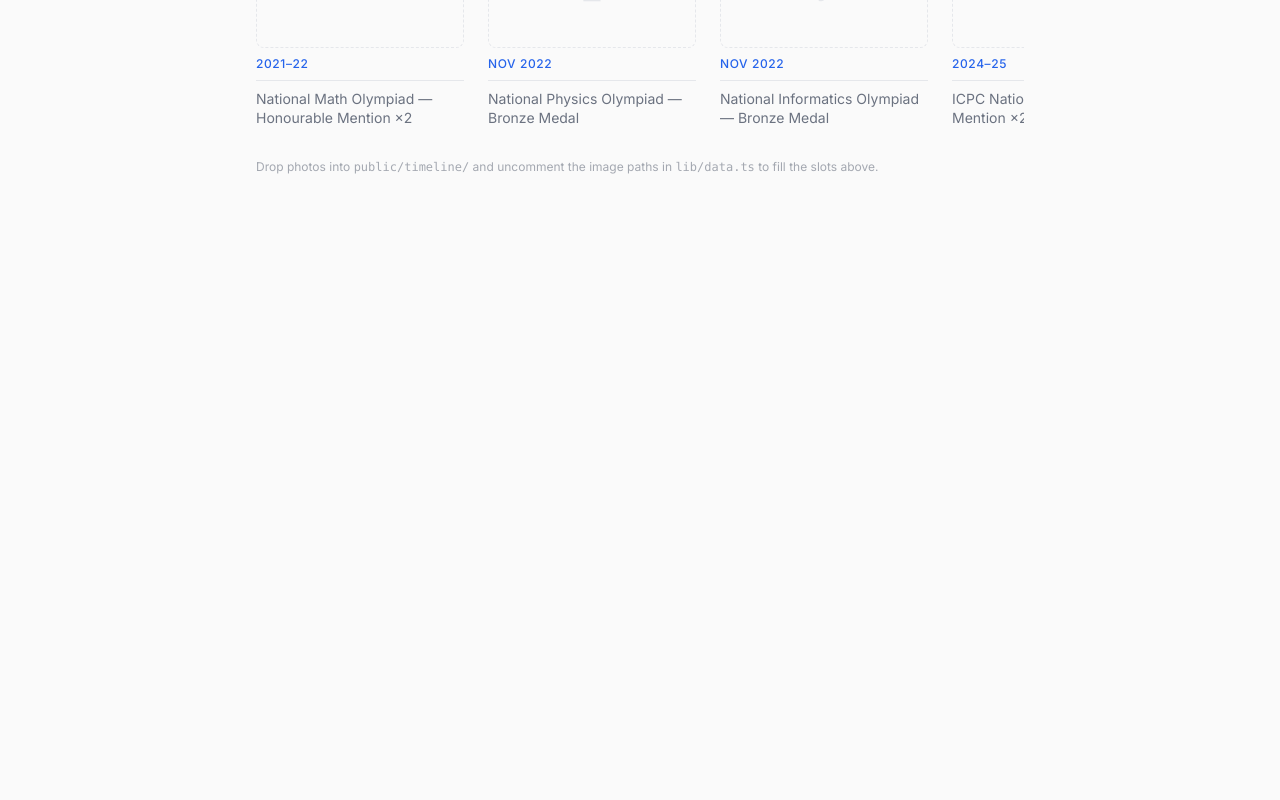
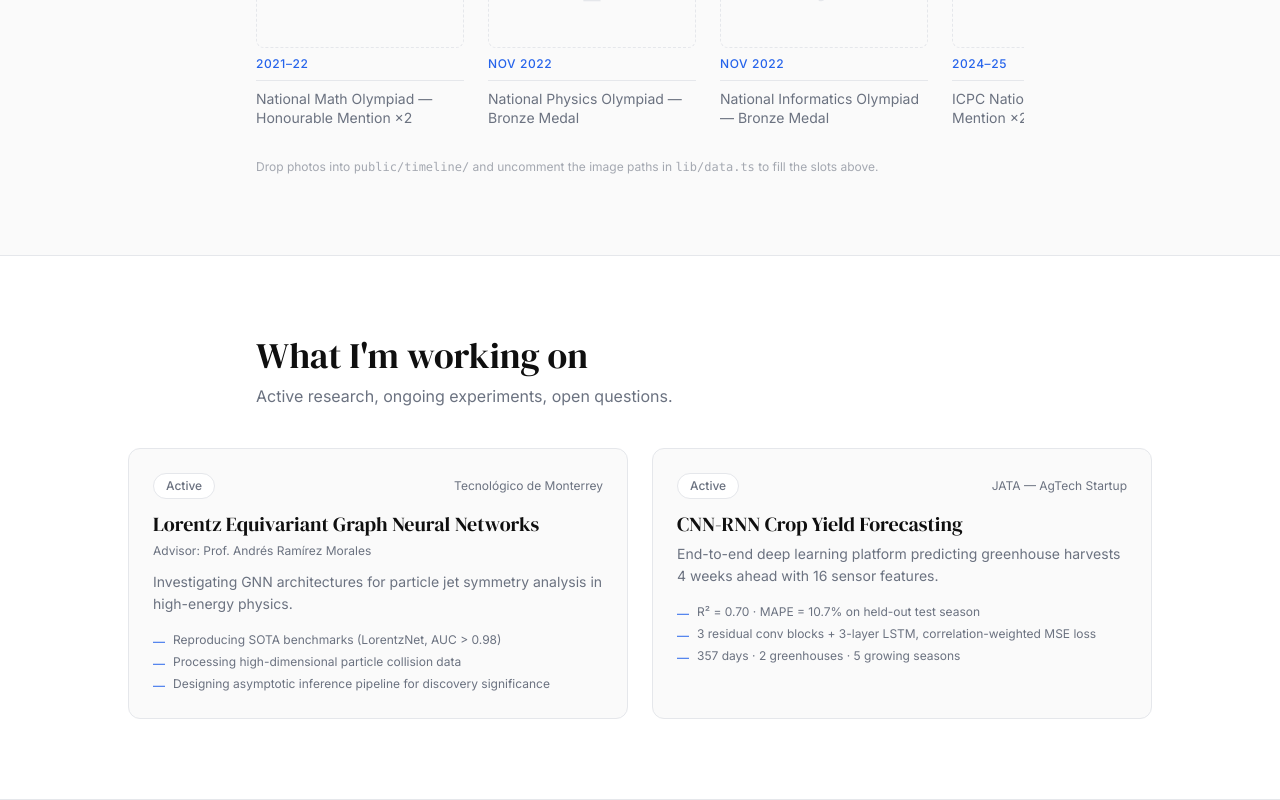
Before and after one commit to JosueT1212/personal-page, a Next.js app: page / in a window 1280 px wide. Shown: the part 1248-2048 px from the top of the page. Before the commit the page ends 1503 px from the top, so only its background shows below. Built offline with nearby package versions, Linux system fonts and the light colour scheme.

Commit message:
feat: add Research section with 2-column card grid

```diff
--- a/app/page.tsx
+++ b/app/page.tsx
@@ -1,11 +1,13 @@
 import { Hero } from "@/components/sections/Hero";
 import { Origin } from "@/components/sections/Origin";
+import { Research } from "@/components/sections/Research";
 
 export default function Home() {
   return (
     <main>
       <Hero />
       <Origin />
+      <Research />
     </main>
   );
 }
--- /dev/null
+++ b/components/sections/Research.tsx
@@ -0,0 +1,55 @@
+import { SectionWrapper } from "@/components/ui/SectionWrapper";
+import { Badge } from "@/components/ui/Badge";
+import { research } from "@/lib/data";
+
+export function Research() {
+  return (
+    <SectionWrapper className="bg-card border-y border-border">
+      <div className="max-w-5xl mx-auto px-0">
+        <h2 className="font-serif text-3xl sm:text-4xl text-primary mb-2 max-w-3xl mx-auto px-0">
+          What I&apos;m working on
+        </h2>
+        <p className="text-secondary mb-10 max-w-3xl mx-auto">
+          Active research, ongoing experiments, open questions.
+        </p>
+
+        <div className="grid grid-cols-1 md:grid-cols-2 gap-6">
+          {research.map((item, i) => (
+            <div
+              key={i}
+              className="p-6 rounded-xl border border-border bg-surface hover:shadow-md transition-shadow duration-300"
+            >
+              <div className="flex items-center justify-between mb-3">
+                <Badge label={item.status} />
+                <span className="text-xs text-secondary">{item.institution}</span>
+              </div>
+
+              <h3 className="font-serif text-xl text-primary mb-1 leading-snug">
+                {item.title}
+              </h3>
+
+              {item.advisor && (
+                <p className="text-xs text-secondary mb-3">
+                  Advisor: {item.advisor}
+                </p>
+              )}
+
+              <p className="text-sm text-secondary leading-relaxed mb-4">
+                {item.description}
+              </p>
+
+              <ul className="space-y-1">
+                {item.details.map((d, j) => (
+                  <li key={j} className="text-xs text-secondary flex gap-2">
+                    <span className="text-accent mt-0.5">—</span>
+                    <span>{d}</span>
+                  </li>
+                ))}
+              </ul>
+            </div>
+          ))}
+        </div>
+      </div>
+    </SectionWrapper>
+  );
+}
```
